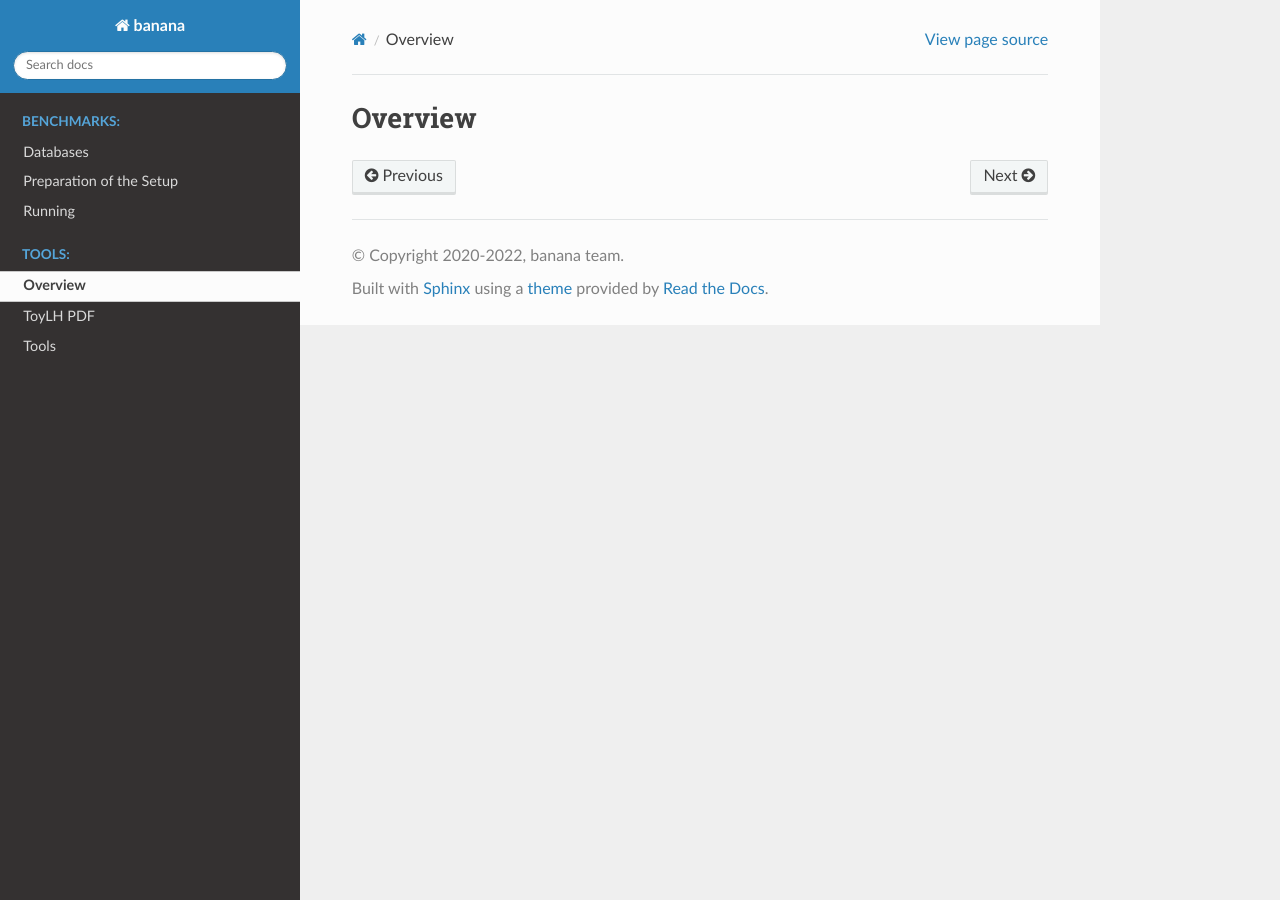
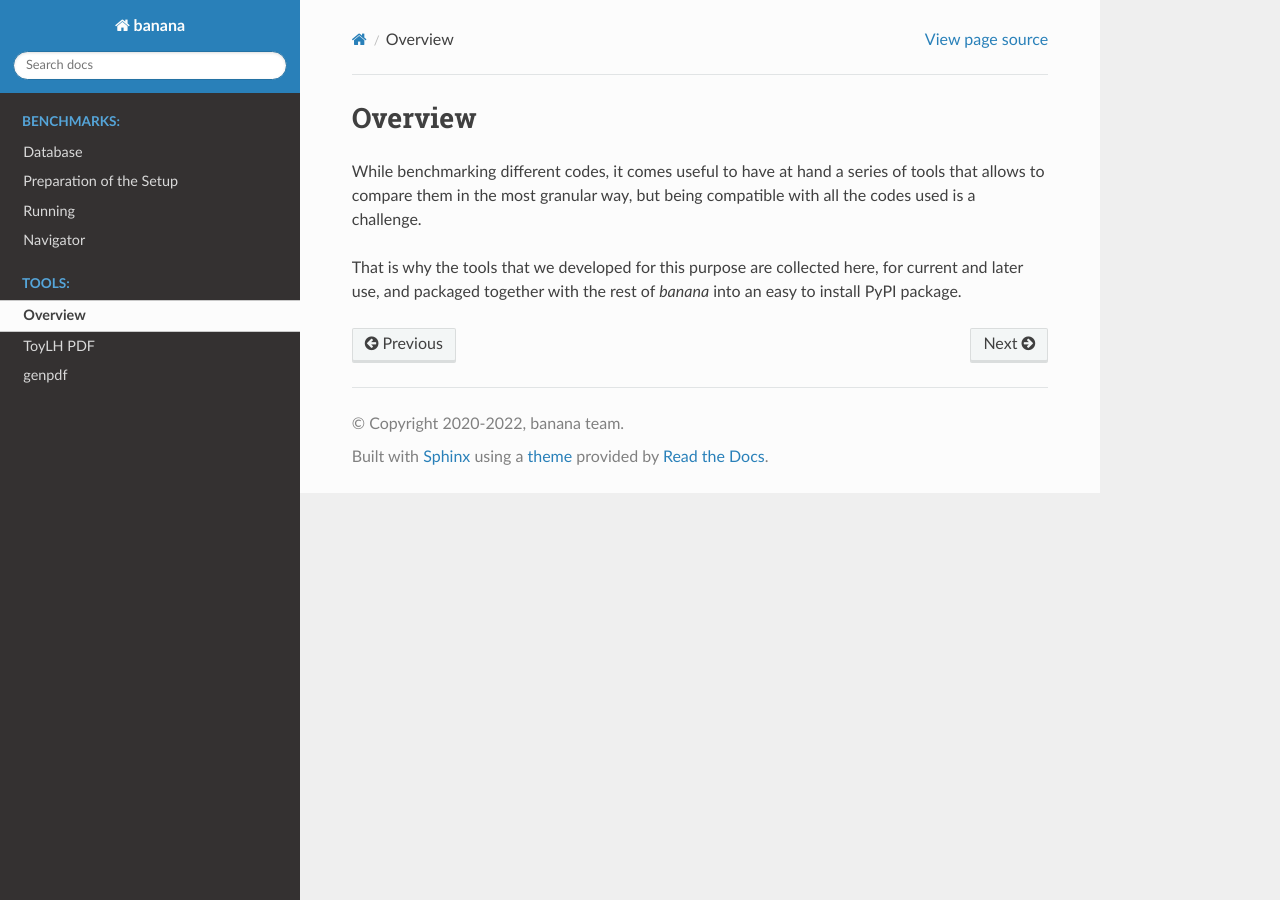
Before and after one commit to N3PDF/banana, a Sphinx documentation site: the page built from docs/source/tools/overview.rst, in a window 1280 px wide. Built offline with Sphinx 7.4.7 and the Read the Docs theme 2.0.0, drawn with Linux system fonts in a browser that asks for light colours; pages that are not in the unit, such as notebooks, are missing from menus.

Commit message:
Update tools pages

```diff
--- a/docs/source/benchmarks/db.rst
+++ b/docs/source/benchmarks/db.rst
@@ -1,5 +1,5 @@
-Databases
-=========
+Database
+========
 
 Infrastructure
 --------------
--- a/docs/source/index.rst
+++ b/docs/source/index.rst
@@ -32,6 +32,7 @@ In addition we provide a list of :doc:`tools/overview`.
    benchmarks/db
    benchmarks/setup
    benchmarks/running
+   benchmarks/navigator
 
 
 .. toctree::
--- a/docs/source/tools/overview.rst
+++ b/docs/source/tools/overview.rst
@@ -1,2 +1,10 @@
 Overview
 ========
+
+While benchmarking different codes, it comes useful to have at hand a series of
+tools that allows to compare them in the most granular way, but being compatible
+with all the codes used is a challenge.
+
+That is why the tools that we developed for this purpose are collected here, for
+current and later use, and packaged together with the rest of `banana` into an
+easy to install PyPI package.
```
Also changed, not shown: other parts of docs/source/index.rst (+1 -1 lines), docs/source/tools/genpdf.rst (+2 -7 lines), docs/source/tools/toy.rst (+11 -1 lines), docs/source/benchmarks/navigator.rst (renamed from docs/source/navigator.rst).
